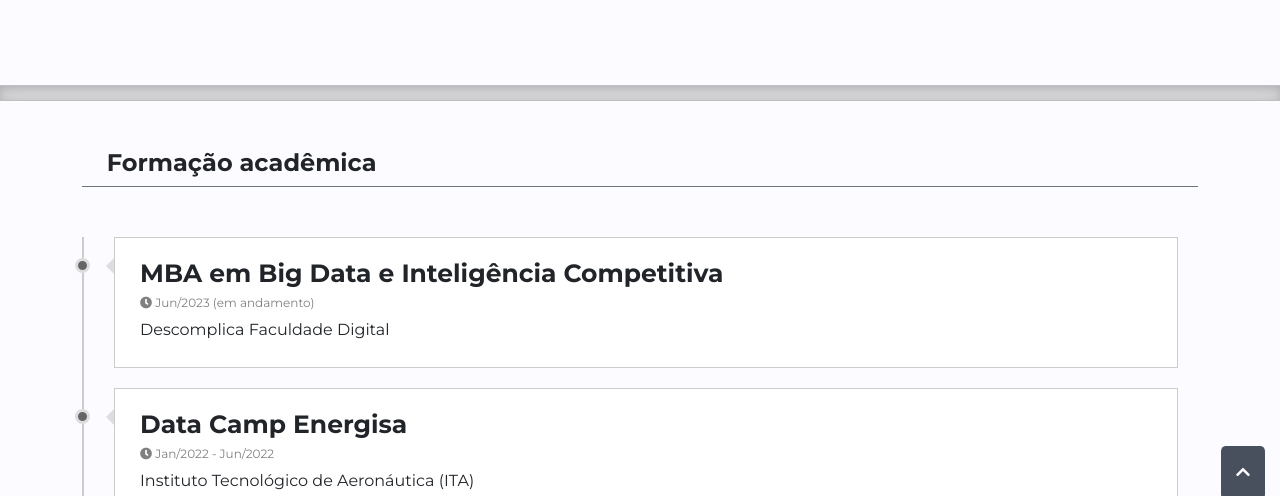
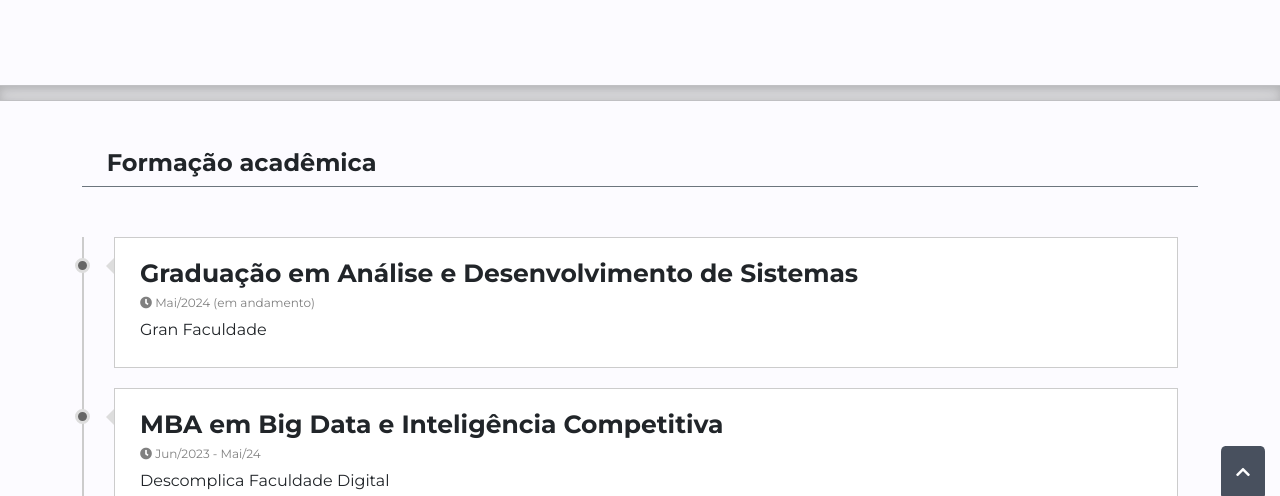
Before and after one commit to douglasfmed/douglasfmed.github.io, a plain HTML site: page formacao.html in a window 1280 px wide. Shown: the part 285-781 px from the top of the page. Drawn offline with nearby package versions, Linux system fonts and the light colour scheme.

Commit message:
Atualização Formação - ADS

```diff
--- a/formacao.html
+++ b/formacao.html
@@ -99,8 +99,14 @@
             <section class="timeline-area">
 
                 <div>
+                    <h2>Graduação em Análise e Desenvolvimento de Sistemas</h2>
+                    <span style="font-size: 12px; color: gray; margin: 0;"><i class="fas fa-clock"></i> Mai/2024 (em andamento)</span>
+                    <h3>Gran Faculdade</h3>
+                </div>
+
+                <div>
                     <h2>MBA em Big Data e Inteligência Competitiva</h2>
-                    <span style="font-size: 12px; color: gray; margin: 0;"><i class="fas fa-clock"></i> Jun/2023 (em andamento)</span>
+                    <span style="font-size: 12px; color: gray; margin: 0;"><i class="fas fa-clock"></i> Jun/2023 - Mai/24</span>
                     <h3>Descomplica Faculdade Digital</h3>
                 </div>
 
```
